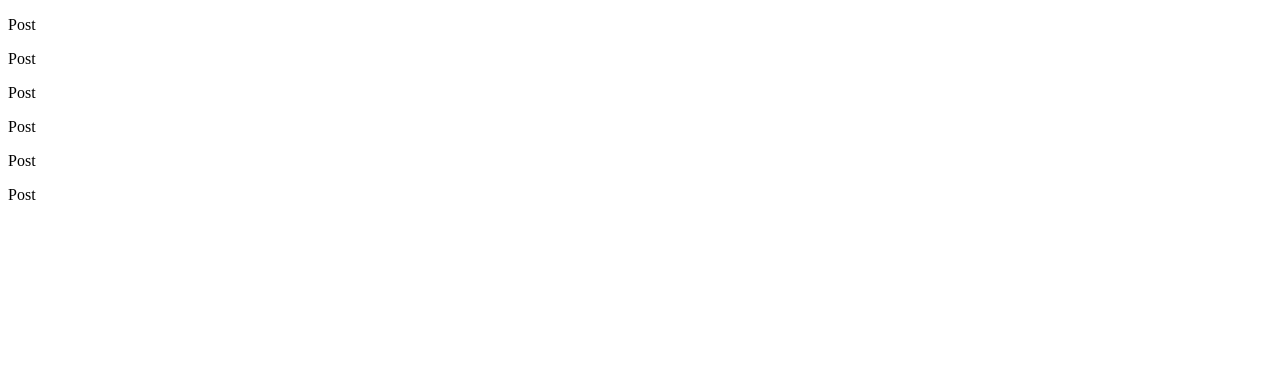
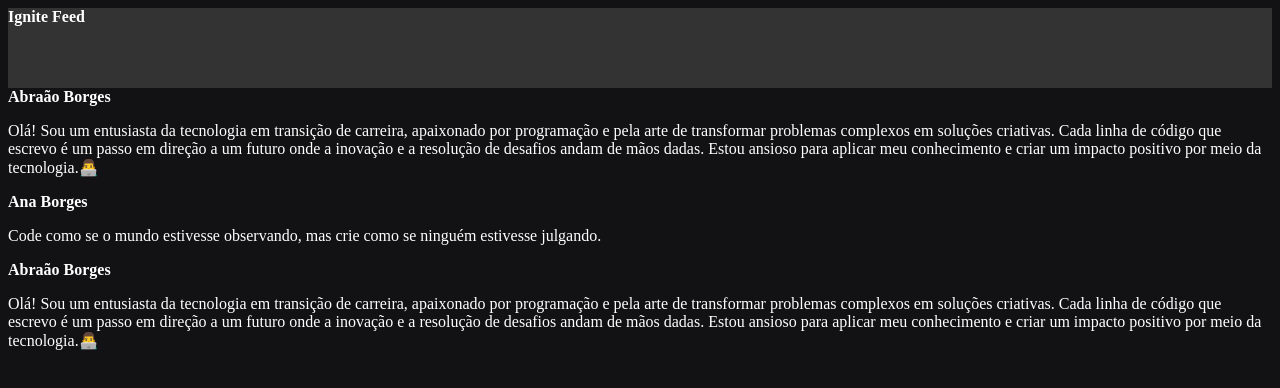
Before and after one commit to BorgesAbraao10/rede-social, a React (Vite) app in the folder vite-project/: page / in a window 1280 px wide. Shown: the top 388 px of the page. Built offline with nearby package versions, Linux system fonts and the light colour scheme.

Commit message:
Last update

```diff
--- a/vite-project/src/App.jsx
+++ b/vite-project/src/App.jsx
@@ -1,14 +1,27 @@
 import { Post } from "./Post";
+import { Header } from "./components/Header";
+
+import "./styles.css";
 
 export function App() {
   return (
     <div>
-      <Post />
-      <Post />
-      <Post />
-      <Post />
-      <Post />
-      <Post />
+      <Header />
+
+      <Post
+        author="Abraão Borges"
+        content="Olá! Sou um entusiasta da tecnologia em transição de carreira, apaixonado por programação e pela arte de transformar problemas complexos em soluções criativas. Cada linha de código que escrevo é um passo em direção a um futuro onde a inovação e a resolução de desafios andam de mãos dadas. Estou ansioso para aplicar meu conhecimento e criar um impacto positivo por meio da tecnologia.👨‍💻"
+      />
+
+      <Post
+        author="Ana Borges"
+        content="Code como se o mundo estivesse observando, mas crie como se ninguém estivesse julgando."
+      />
+
+      <Post
+        author="Abraão Borges"
+        content="Olá! Sou um entusiasta da tecnologia em transição de carreira, apaixonado por programação e pela arte de transformar problemas complexos em soluções criativas. Cada linha de código que escrevo é um passo em direção a um futuro onde a inovação e a resolução de desafios andam de mãos dadas. Estou ansioso para aplicar meu conhecimento e criar um impacto positivo por meio da tecnologia.👨‍💻"
+      />
     </div>
   );
 }
--- a/vite-project/src/Post.jsx
+++ b/vite-project/src/Post.jsx
@@ -1,5 +1,8 @@
-export function Post() {
-  return <p>Post</p>;
+export function Post(props) {
+  return (
+    <div>
+      <strong>{props.author}</strong>
+      <p>{props.content}</p>
+    </div>
+  );
 }
-
-export default Post;
--- /dev/null
+++ b/vite-project/src/components/Header.jsx
@@ -0,0 +1,9 @@
+import styles from "./Header.module.css";
+
+export function Header() {
+  return (
+    <header className={styles.header}>
+      <strong>Ignite Feed</strong>
+    </header>
+  );
+}
--- /dev/null
+++ b/vite-project/src/components/Header.module.css
@@ -0,0 +1,4 @@
+.header {
+  background: #333;
+  height: 80px;
+}
--- /dev/null
+++ b/vite-project/src/styles.css
@@ -0,0 +1,4 @@
+body {
+  background: #121214;
+  color: white;
+}
```
